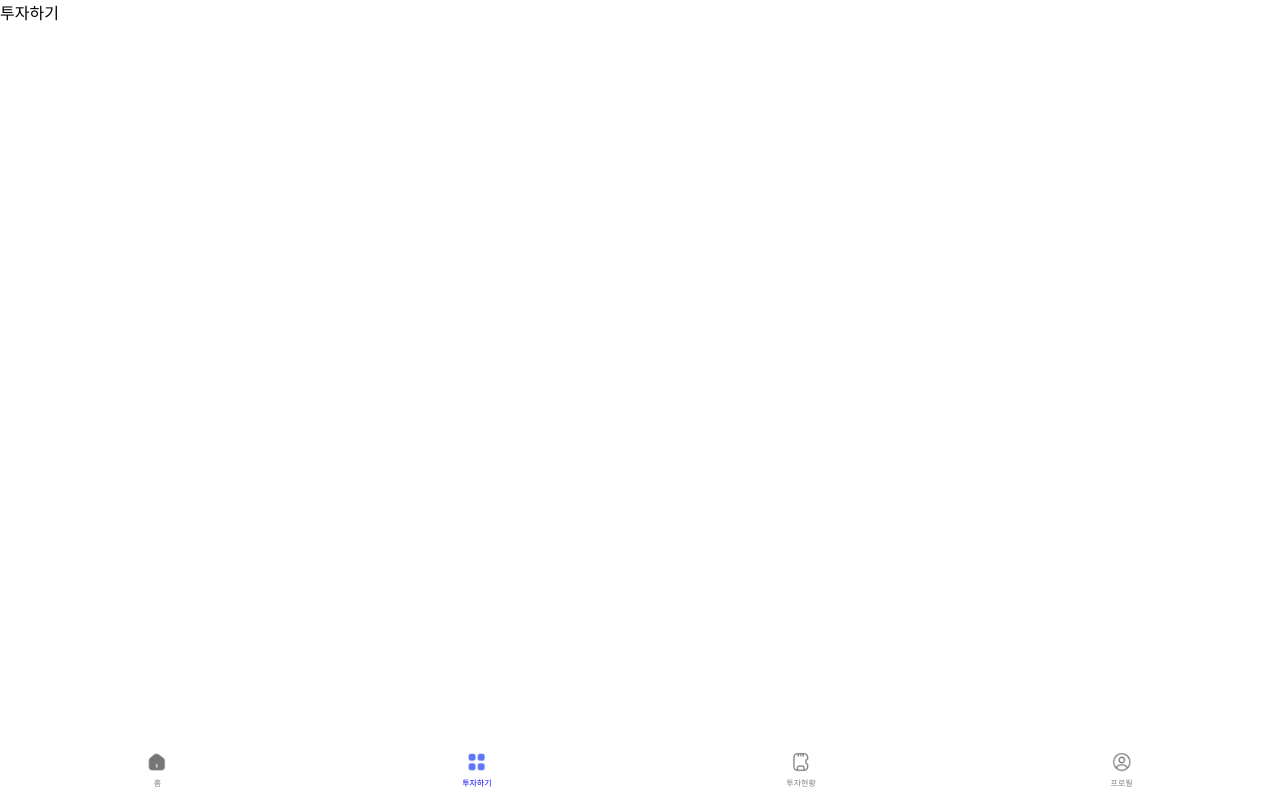
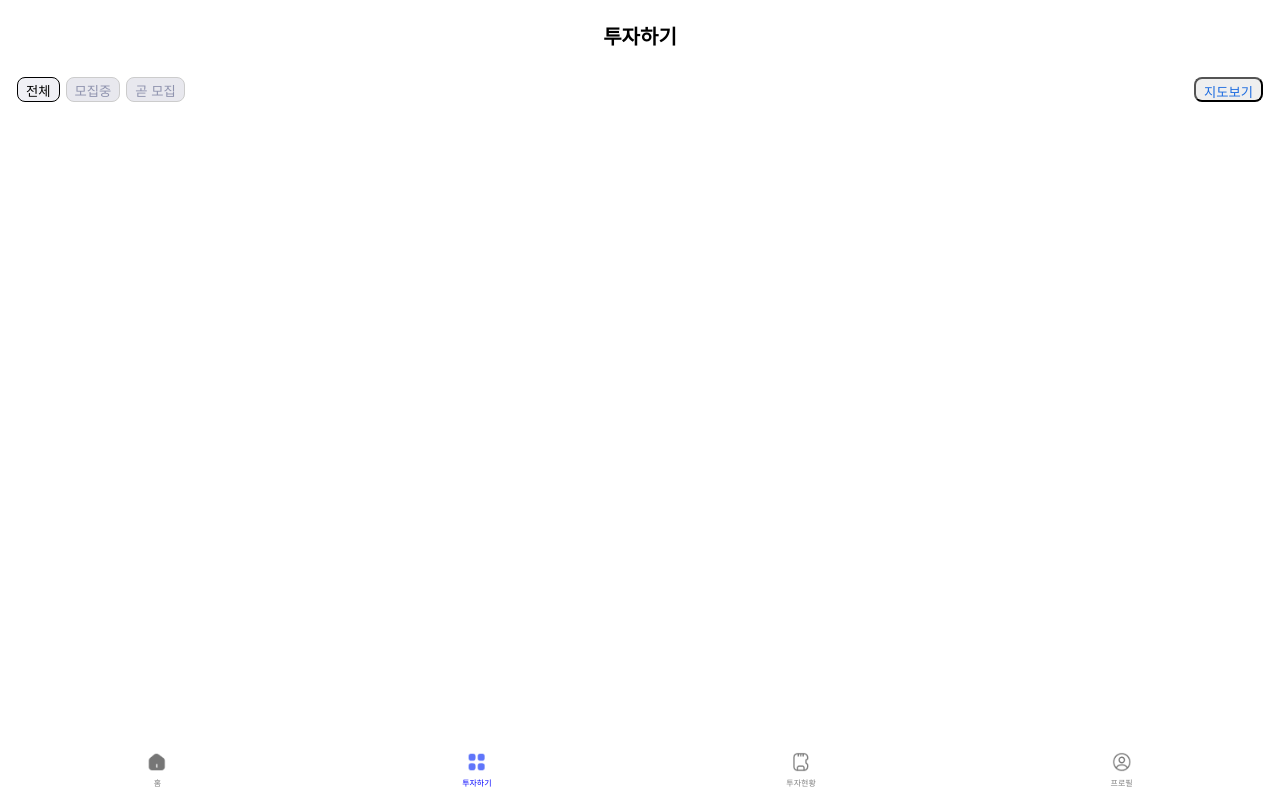
Before and after one commit to zzarbttoo/gd-frontend, a React (Create React App) app: page /invest in a window 1280 px wide. Built offline with nearby package versions, Linux system fonts and the light colour scheme.

Commit message:
[add] invest - filtering button

```diff
--- a/src/pages/invest/Invest.jsx
+++ b/src/pages/invest/Invest.jsx
@@ -1,11 +1,55 @@
-import React from 'react';
+import React, { useState } from 'react';
 import NavBar from '../../components/NavBar';
+import { TabName, SelectContainer, FilteringContainer, MapButton, FilteringButton } from '../../styled/invest';
 
 function Invest(props) {
+    const [selectedFilter, setSelectedFilter] = useState('전체');
+    const [isMapView, setIsMapView] = useState(false);
+
+    const handleFilterClick = (filter) => {
+        setSelectedFilter(prevFilter => prevFilter === filter ? '' : filter);
+    };
+
+    const toggleView = () => {
+        setIsMapView(prevIsMapView => !prevIsMapView);
+    };
+
     return (
-        <div>투자하기
+        <div>
+            <TabName>투자하기</TabName>
+            <SelectContainer>
+                <FilteringContainer>
+                    <FilteringButton
+                        onClick={() => handleFilterClick('전체')}
+                        style={{
+                            backgroundColor: selectedFilter === '전체' ? '#F0F0F5' : '#E8E8EE',
+                            color: selectedFilter === '전체' ? '#000' : '#8F93AE',
+                            border: selectedFilter === '전체' ? '1px solid #000' : '1px solid #ccc'
+                        }}>
+                        전체
+                    </FilteringButton>
+                    <FilteringButton
+                        onClick={() => handleFilterClick('모집중')}
+                        style={{
+                            backgroundColor: selectedFilter === '모집중' ? '#F0F0F5' : '#E8E8EE',
+                            color: selectedFilter === '모집중' ? '#000' : '#8F93AE',
+                            border: selectedFilter === '모집중' ? '1px solid #000' : '1px solid #ccc'
+                        }}>
+                        모집중
+                    </FilteringButton>
+                    <FilteringButton
+                        onClick={() => handleFilterClick('곧 모집')}
+                        style={{
+                            backgroundColor: selectedFilter === '곧 모집' ? '#F0F0F5' : '#E8E8EE',
+                            color: selectedFilter === '곧 모집' ? '#000' : '#8F93AE',
+                            border: selectedFilter === '곧 모집' ? '1px solid #000' : '1px solid #ccc'
+                        }}>
+                        곧 모집
+                    </FilteringButton>
+                </FilteringContainer>
+                <MapButton onClick={toggleView}>{isMapView ? '목록뷰' : '지도보기'}</MapButton>
+            </SelectContainer>
             <NavBar />
-
         </div>
     );
 }
--- a/src/styled/invest.js
+++ b/src/styled/invest.js
@@ -1,5 +1,38 @@
 import styled from "styled-components";
 
-export const Home = styled.div`
-    margin: 0;
+export const TabName = styled.div`
+    font-size: 20px;
+    font-weight: 700;
+    margin: 0 auto;
+    display: flex;
+    justify-content: center;
+    margin-top: 20.5px;
 `;
+
+export const SelectContainer = styled.div`
+    display: flex;
+    flex-direction: row;
+    justify-content: space-between;
+    padding: 27px 17px;
+    align-items: center;
+`;
+
+export const FilteringButton = styled.button`
+    margin-right: 6px;
+    height: 25px;
+    padding:3px 8px;
+    border-radius: 8px;
+`;
+
+export const FilteringContainer = styled.div`
+
+`;
+
+export const MapButton = styled.button`
+    color: #1D6CE0;
+    height: 25px;
+    padding:3px 8px;
+    border-radius: 8px;
+    border: solid 2cqwpx #1D6CE0;
+
+`;
```
